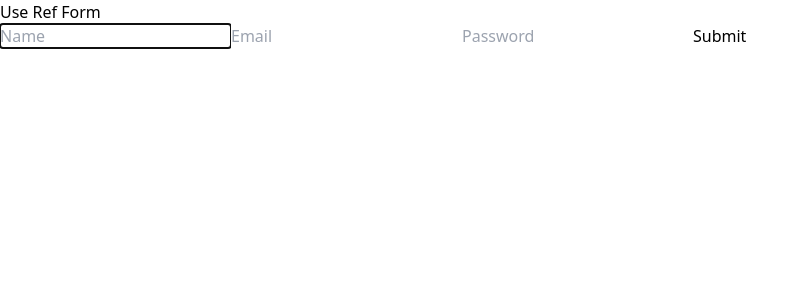
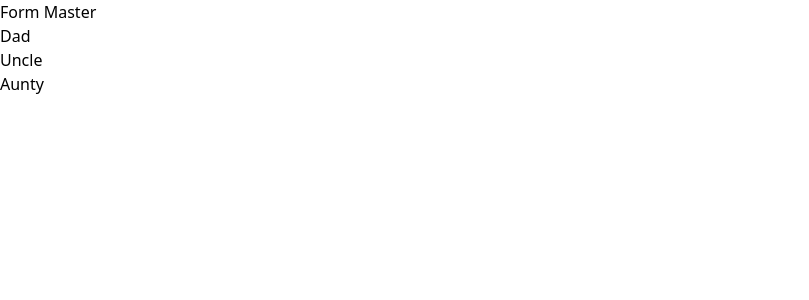
Before and after one commit to devsujoy36/Form-Master, a React (Vite) app: page / in a window 1280 px wide. Shown: the top 300 px of the page, without its empty margins (0-809 px from the left). Built offline with nearby package versions, Linux system fonts and the light colour scheme.

Commit message:
good night

```diff
--- a/src/App.jsx
+++ b/src/App.jsx
@@ -1,12 +1,23 @@
 import './App.css'
-import RefFrom from './Component/RefForm/RefFrom'
+import Grandpa from './Component/Family/Grandpa/Grandpa'
+// import ReUsableForm from './Component/ReUsableForm/ReUsableForm'
+// import HookForm from './Component/HookForm/HookForm'
+// import RefFrom from './Component/RefForm/RefFrom'
 // import SimpleForm from './Component/SimpleForm/SimpleForm'
 // import StateFullForm from './Component/StateFullForm/StateFullForm'
 
 function App() {
 
+  // const handleSignupSubmit = (data) => {
+  //   console.log('Sign Up: ', data);
+  // }
+  // const handleUpdateSubmit = (data) => {
+  //   console.log('Update: ', data);
+  // }
+
   return (
     <>
+      <h1 className='text-center font-bold text-4xl'>Form Master</h1>
       {/* From simple Hangling Using e.target.name.value  */}
       {/* <SimpleForm/> */}
 
@@ -14,7 +25,28 @@ function App() {
       {/* <StateFullForm/> */}
 
       {/* Form Handling Using useRef  */}
-      <RefFrom />
+      {/* <RefFrom /> */}
+
+      {/* <HookForm/> */}
+
+      {/* <ReUsableForm handleSubmit={handleSignupSubmit} formTitle={'Sign Up'} submitBtnText={'Sign Up'} >
+        <div>
+          <h1>Sign Up</h1>
+          <p>Please Sign Up Right Now</p>
+        </div>
+      </ReUsableForm>
+
+      <ReUsableForm handleSubmit={handleUpdateSubmit} formTitle={'Update Profile'} submitBtnText={'Update'}>
+        <div>
+          <h1>Update Profile</h1>
+          <p>Always Keep Your Profile Updated</p>
+        </div>
+      </ReUsableForm> */}
+      <div className='flex justify-center items-center h-[70vh] border'>
+        <Grandpa />
+
+      </div>
+
     </>
   )
 }
--- /dev/null
+++ b/src/Component/Family/Aunty/Aunty.jsx
@@ -0,0 +1,8 @@
+
+const Aunty = () => {
+  return (
+    <div>Aunty</div>
+  )
+}
+
+export default Aunty
--- /dev/null
+++ b/src/Component/Family/Dad/Dad.jsx
@@ -0,0 +1,8 @@
+
+const Dad = () => {
+  return (
+    <div>Dad</div>
+  )
+}
+
+export default Dad
--- /dev/null
+++ b/src/Component/Family/Grandpa/Grandpa.jsx
@@ -0,0 +1,16 @@
+import Aunty from "../Aunty/Aunty"
+import Dad from "../Dad/Dad"
+import Uncle from "../Uncle/Uncle"
+
+
+const Grandpa = () => {
+  return (
+    <div>
+        <Dad></Dad>
+        <Uncle></Uncle>
+        <Aunty></Aunty>
+    </div>
+  )
+}
+
+export default Grandpa
--- /dev/null
+++ b/src/Component/Family/Uncle/Uncle.jsx
@@ -0,0 +1,8 @@
+
+const Uncle = () => {
+  return (
+    <div>Uncle</div>
+  )
+}
+
+export default Uncle
--- /dev/null
+++ b/src/Component/ReUsableForm/ReUsableForm.jsx
@@ -0,0 +1,32 @@
+/* eslint-disable react/prop-types */
+
+const ReUsableForm = ({formTitle, handleSubmit, submitBtnText, children}) => {
+    const btnStyle = 'bg-emerald-500 py-2 rounded-xl hover:bg-emerald-400 active:scale-95 transition-all'
+
+    const handleLocalSubmit = e =>{
+        e.preventDefault();
+        const data = {
+            name: e.target.name.value,
+            email: e.target.email.value,
+            password: e.target.password.value,
+        }
+        handleSubmit(data)
+    }
+
+
+    return (
+        <div className="flex justify-center flex-col gap-5 items-center h-[50vh]">
+            <h1 className="text-4xl font-bold">{formTitle}</h1>
+            {children}
+            <form action="" onSubmit={handleLocalSubmit} className="border-2 flex flex-col gap-2 border-black p-10 rounded-xl">
+                <input type="text" name="name" placeholder="Name" className="border-black border p-2 rounded-md" />
+                <input type="email" name="email" placeholder="Email" className="border-black border p-2 rounded-md" />
+                <input type="password" name="password" placeholder="password" className="border-black border p-2 rounded-md" />
+
+                <input type="submit" value={submitBtnText}  className={btnStyle} />
+            </form>
+        </div>
+    )
+}
+
+export default ReUsableForm;
```
Also changed, not shown: src/Component/HookForm/HookForm.jsx (+21 -1 lines), src/hooks/useInputState.js (added, +11 -0 lines).
